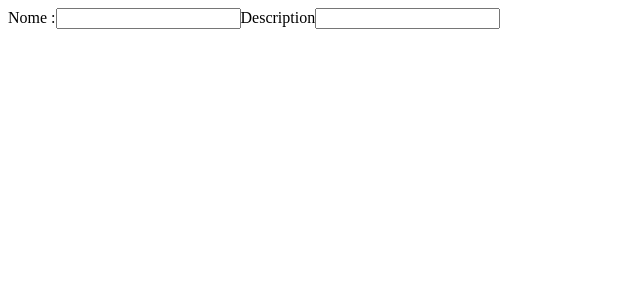
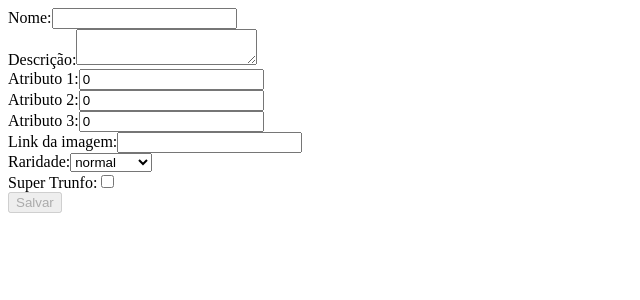
Before and after one commit to jose-cleiton/Exercicio-projeto-react, a React (Create React App) app: page / in a window 1280 px wide. Shown: the top 300 px of the page, without its empty margins (0-640 px from the left). Built offline with nearby package versions, Linux system fonts and the light colour scheme.

Commit message:
Atualizando form

```diff
--- a/src/App.js
+++ b/src/App.js
@@ -20,7 +20,113 @@ class App extends React.Component {
       trunfoFilter: false
     };
   } // fim do constructor
+  // funções -------------------------------------------------------------------
+  onInputChange = ({ target }) => {
+    const { name } = target;
+    const value = target.type === "checkbox" ? target.checked : target.value;
+
+    this.setState(
+      {
+        [name]: value
+      },
+      () => this.validateSaveButton()
+    );
+  }; // fim onInputChange
+  validateSaveButton = () => {
+    this.setState((state) => {
+      const limit = 90;
+      const sumLimit = 210;
+      const {
+        cardName,
+        cardDescription,
+        cardImage,
+        cardAttr1,
+        cardAttr2,
+        cardAttr3
+      } = this.state;
+      const valor = !(
+        cardName !== "" &&
+        cardDescription !== "" &&
+        cardImage !== "" &&
+        cardAttr1 <= limit &&
+        cardAttr2 <= limit &&
+        cardAttr3 <= limit &&
+        Number(cardAttr1) + Number(cardAttr2) + Number(cardAttr3) <= sumLimit &&
+        cardAttr1 >= 0 &&
+        cardAttr2 >= 0 &&
+        cardAttr3 >= 0
+      );
+      return {
+        isSaveButtonDisabled: valor
+      };
+    });
+  }; // fim validateSaveButton
+  updateCardList = (nameFilter, rareFilter, trunfoFilter) => {
+    const { deleteCard, state } = this;
+    const { cards } = state;
+    let newCards;
+    if (trunfoFilter) {
+      newCards = cards.find((card) => card.cardTrunfo);
+      if (!newCards) {
+        newCards = [];
+      } else {
+        return (
+          <div key={0}>
+            <Card
+              cardName={newCards.cardName}
+              cardDescription={newCards.cardDescription}
+              cardAttr1={newCards.cardAttr1}
+              cardAttr2={newCards.cardAttr2}
+              cardAttr3={newCards.cardAttr3}
+              cardImage={newCards.cardImage}
+              cardRare={newCards.cardRare}
+              cardTrunfo={newCards.cardTrunfo}
+            />
+            <button
+              data-testid="delete-button"
+              type="submit"
+              onClick={() => deleteCard(0)}
+            >
+              Excluir
+            </button>
+          </div>
+        );
+      }
+    } else if (!nameFilter && rareFilter === "todas") {
+      newCards = [...cards];
+    } else if (nameFilter && rareFilter === "todas") {
+      newCards = cards.filter((card) => card.cardName.includes(nameFilter));
+    } else {
+      newCards = cards.filter(
+        (card) =>
+          card.cardName.includes(nameFilter) && card.cardRare === rareFilter
+      );
+    }
+    return newCards.map((card, key) => (
+      <div key={key}>
+        <Card
+          cardName={card.cardName}
+          cardDescription={card.cardDescription}
+          cardAttr1={card.cardAttr1}
+          cardAttr2={card.cardAttr2}
+          cardAttr3={card.cardAttr3}
+          cardImage={card.cardImage}
+          cardRare={card.cardRare}
+          cardTrunfo={card.cardTrunfo}
+        />
+        <button
+          data-testid="delete-button"
+          type="submit"
+          onClick={() => deleteCard(key)}
+        >
+          Excluir
+        </button>
+      </div>
+    ));
+  }; // fim  updateCardList
+  // fim funções
   render() {
+    console.log(this.state.cardName);
     const {
       cardName,
       cardDescription,
--- a/src/components/Entrada.js
+++ b/src/components/Entrada.js
@@ -1,13 +1,41 @@
 import React from "react";
 
 class Entrada extends React.Component {
+  /*onInputChange = () => {
+  console.log('Deu meio certo');
+
+}
+*/
+
   render() {
-    const { nome, nomeInput, nomeAtributo, cardName } = this.props;
+    const {
+      state: {
+        cardName,
+        cardDescription,
+        cardAttr1,
+        cardAttr2,
+        cardAttr3,
+        cardImage,
+        cardRare,
+        cardTrunfo,
+        hasTrunfo,
+        isSaveButtonDisabled
+      },
+      onInputChange
+    } = this;
+
+    const { nome, nomeInput, nomeAtributo } = this.props;
+
     return (
       <>
         <label htmlFor={nomeInput}>
           {nome}
-          <input name={nomeInput} data-testid={nomeAtributo} value={cardName} />
+          <input
+            type="text"
+            name={nomeInput}
+            data-testid={nomeAtributo}
+            onChange={onInputChange}
+          />
         </label>
       </>
     );
--- a/src/components/Form.js
+++ b/src/components/Form.js
@@ -1,5 +1,4 @@
 import React from "react";
-import Entrada from "./Entrada";
 class Form extends React.Component {
   render() {
     const {
@@ -16,20 +15,119 @@ class Form extends React.Component {
       onInputChange,
       onSaveButtonClick
     } = this.props;
+
     return (
       <>
-        <Entrada
-          nome="Nome :"
-          nomeInput="cardNome"
-          nomeAtributo="name-input"
-          cardName={cardName}
-        />
-        <Entrada
-          nome="Description"
-          nomeInput="cardDescription"
-          nomeAtributo="description-input"
-          valor="{ cardDescription }"
-        />
+        <form onSubmit={(e) => e.preventDefault()}>
+          <div>
+            <label htmlFor="cardName">
+              Nome:
+              <input
+                name="cardName"
+                data-testid="name-input"
+                value={cardName}
+                onChange={onInputChange}
+              />
+            </label>
+          </div>
+          <div>
+            <label htmlFor="cardDescription">
+              Descrição:
+              <textarea
+                name="cardDescription"
+                data-testid="description-input"
+                value={cardDescription}
+                onChange={onInputChange}
+              />
+            </label>
+          </div>
+          <div>
+            <label htmlFor="cardAttr1">
+              Atributo 1:
+              <input
+                type="number"
+                name="cardAttr1"
+                data-testid="attr1-input"
+                value={cardAttr1}
+                onChange={onInputChange}
+              />
+            </label>
+          </div>
+          <div>
+            <label htmlFor="cardAttr2">
+              Atributo 2:
+              <input
+                type="number"
+                name="cardAttr2"
+                data-testid="attr2-input"
+                value={cardAttr2}
+                onChange={onInputChange}
+              />
+            </label>
+          </div>
+          <div>
+            <label htmlFor="cardAttr3">
+              Atributo 3:
+              <input
+                type="number"
+                name="cardAttr3"
+                data-testid="attr3-input"
+                value={cardAttr3}
+                onChange={onInputChange}
+              />
+            </label>
+          </div>
+          <div>
+            <label htmlFor="cardImage">
+              Link da imagem:
+              <input
+                name="cardImage"
+                data-testid="image-input"
+                value={cardImage}
+                onChange={onInputChange}
+              />
+            </label>
+          </div>
+          <div>
+            <label htmlFor="cardRare">
+              Raridade:
+              <select
+                name="cardRare"
+                data-testid="rare-input"
+                value={cardRare}
+                onChange={onInputChange}
+              >
+                <option value="normal">normal</option>
+                <option value="raro">raro</option>
+                <option value="muito raro">muito raro</option>
+              </select>
+            </label>
+          </div>
+          <div>
+            <label htmlFor="cardTrunfo">
+              Super Trunfo:
+              {hasTrunfo ? (
+                <span> Você já tem um Super Trunfo em seu baralho</span>
+              ) : (
+                <input
+                  type="checkbox"
+                  name="cardTrunfo"
+                  data-testid="trunfo-input"
+                  value="Super Trunfo"
+                  checked={cardTrunfo}
+                  onChange={onInputChange}
+                />
+              )}
+            </label>
+          </div>
+          <input
+            type="submit"
+            data-testid="save-button"
+            value="Salvar"
+            disabled={isSaveButtonDisabled}
+            onClick={onSaveButtonClick}
+          />
+        </form>
       </>
     );
   }
```
